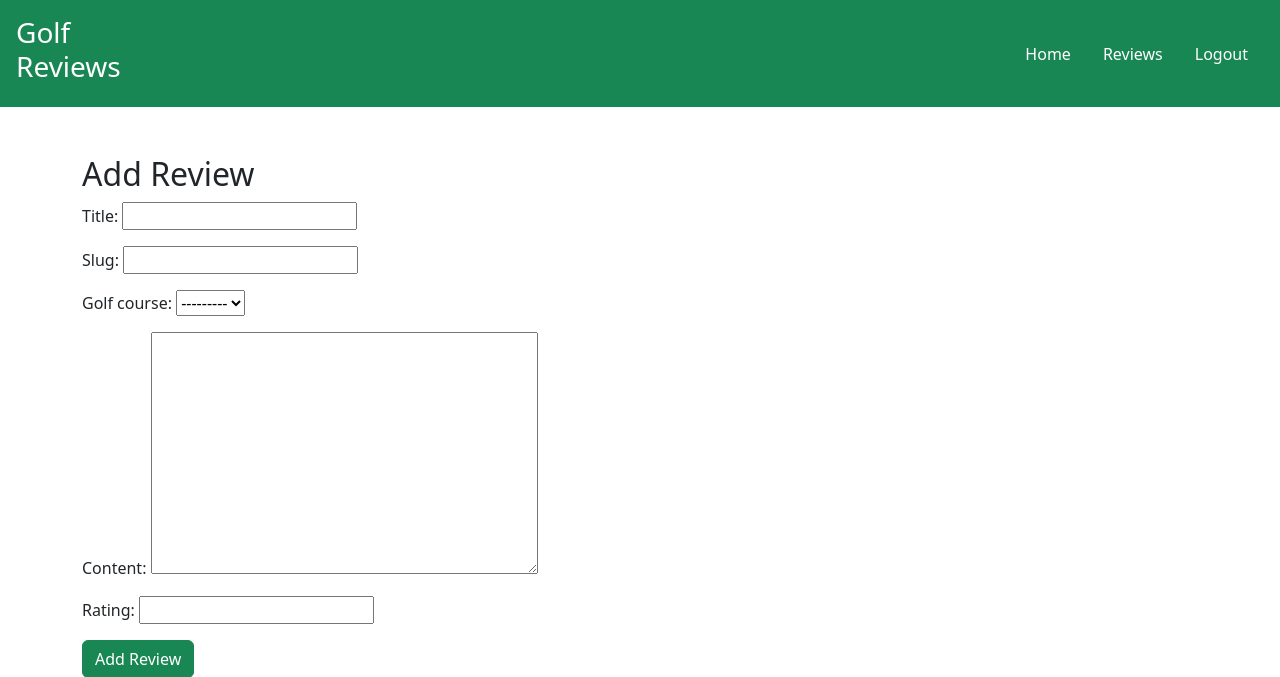
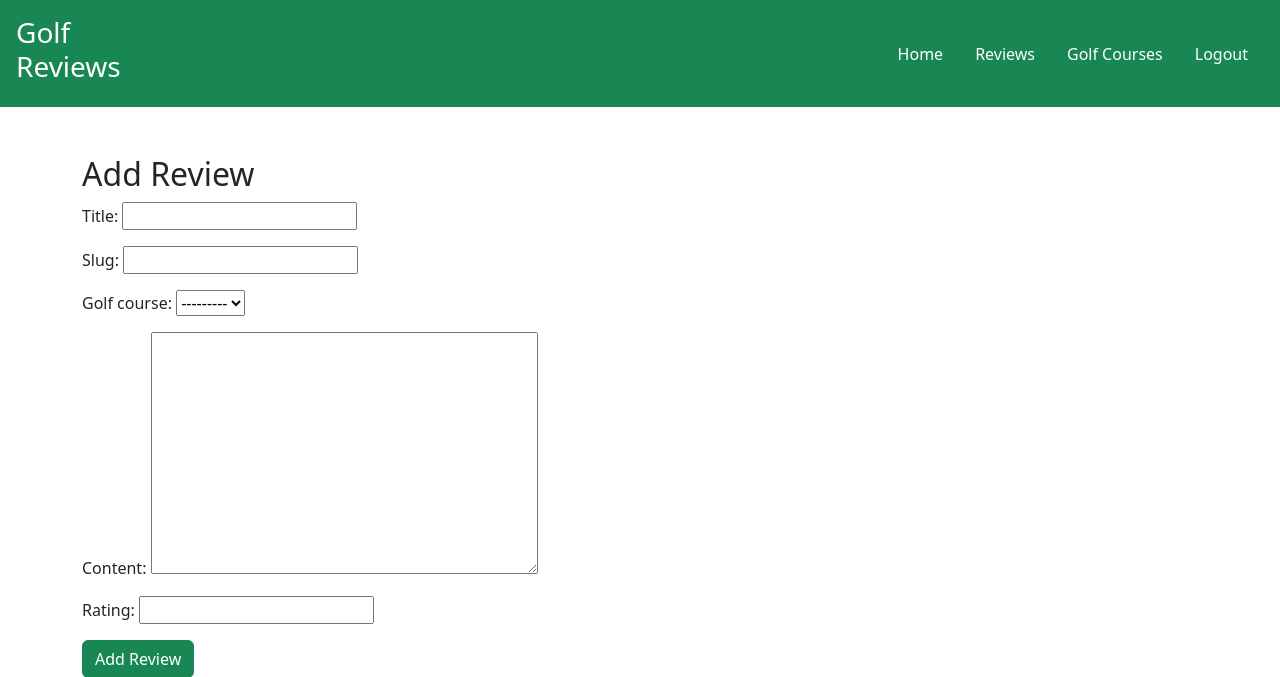
Before and after one commit to ollebrask/golf-blog, a Django app: page /review/add/ in a window 1280 px wide. Shown: the top 677 px of the page. Run offline with Django 4.2, Linux system fonts and the light colour scheme; the visitor is signed in with stand-in values (Sample User, id 1); data that the repository does not hold is empty.

Commit message:
Add golfcourses to navigation

```diff
--- a/templates/base.html
+++ b/templates/base.html
@@ -40,6 +40,7 @@
             <nav class="nav d-none d-md-flex">
                 <a class="nav-link text-white" href="{% url 'home' %}" aria-label="Go to Home page">Home</a>
                 <a class="nav-link text-white" href="{% url 'show_reviews' %}" aria-label="View all reviews">Reviews</a>
+                <a class="nav-link text-white" href="{% url 'show_golfcourses' %}" aria-label="View all reviews">Golf Courses</a>
                 {% if user.is_authenticated %}
                     <a class="nav-link text-white" href="{% url 'account_logout' %}" aria-label="Logout">Logout</a>
                 {% else %}
@@ -57,6 +58,7 @@
                 <ul class="dropdown-menu dropdown-menu-end dropdown-menu-dark">
                   <li><a class="dropdown-item" href="{% url 'home' %}" aria-label="Go to Home page">Home</a></li>
                   <li><a class="dropdown-item" href="{% url 'show_reviews' %}" aria-label="View all reviews">Reviews</a></li>
+                  <li><a class="dropdown-item" href="{% url 'show_golfcourses' %}" aria-label="View all reviews">Golf Courses</a></li>
                   {% if user.is_authenticated %}
                     <li><a class="dropdown-item" href="{% url 'account_logout' %}" aria-label="Logout">Logout</a></li>
                   {% else %}
```
